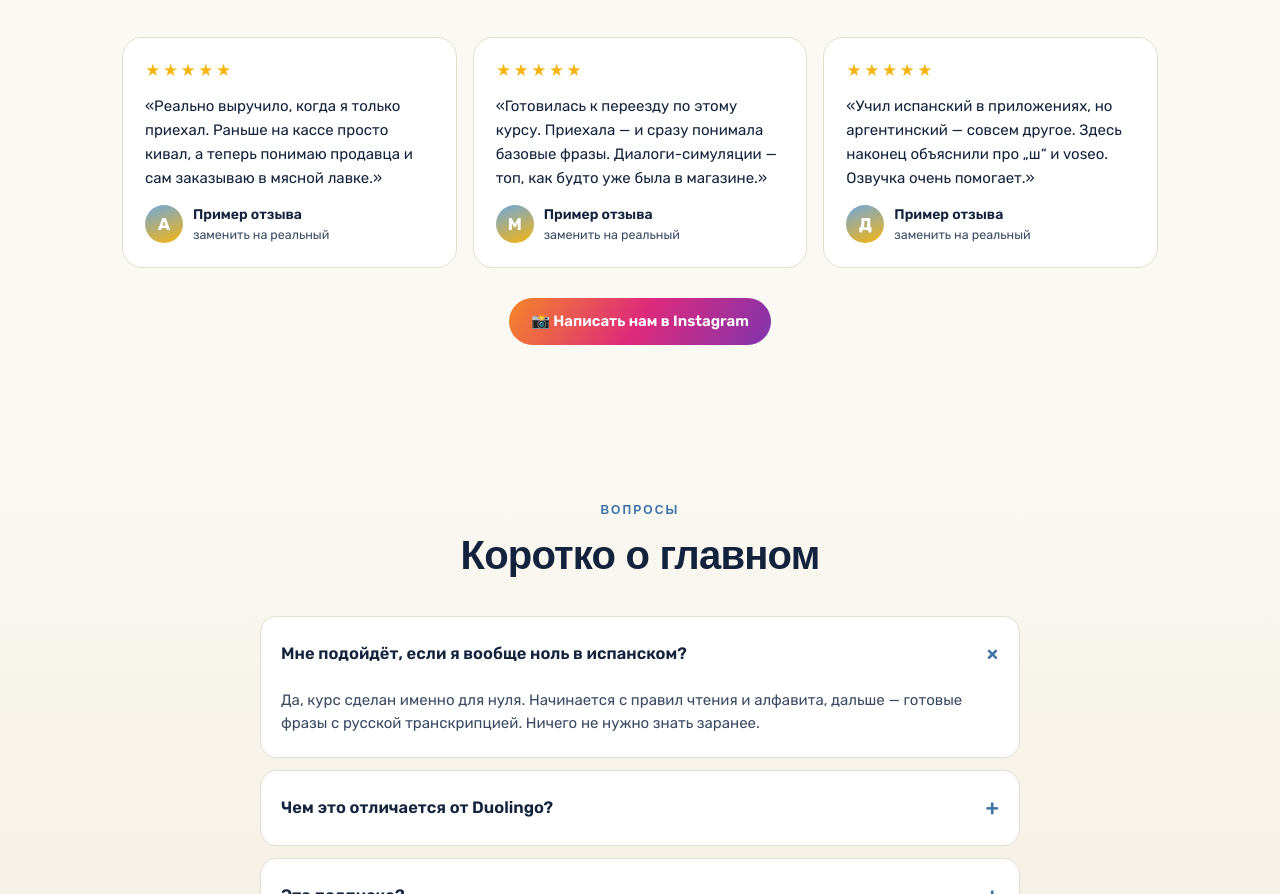
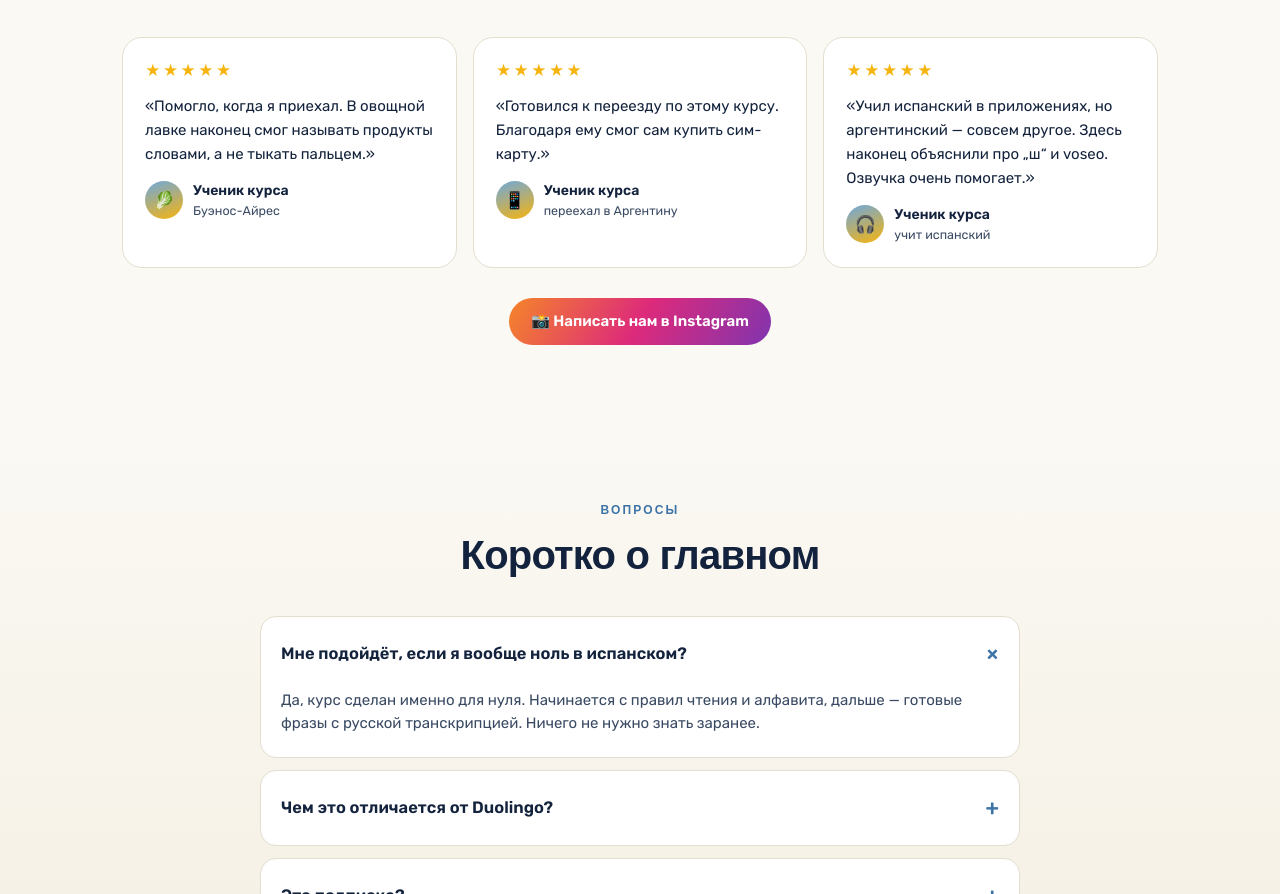
Before and after one commit to nikitazuzodo96-spec/hablaargentina, a plain HTML site: page index.html in a window 1280 px wide. Shown: the part 5158-6052 px from the top of the page. Drawn offline with Linux system fonts and the light colour scheme; a web font is replaced by a local one.

Commit message:
Add files via upload

```diff
--- a/index.html
+++ b/index.html
@@ -528,26 +528,26 @@
     <div class="rev-grid">
       <div class="rev">
         <div class="stars">★★★★★</div>
-        <p>«Реально выручило, когда я только приехал. Раньше на кассе просто кивал, а теперь понимаю продавца и сам заказываю в мясной лавке.»</p>
+        <p>«Помогло, когда я приехал. В овощной лавке наконец смог называть продукты словами, а не тыкать пальцем.»</p>
         <div class="who">
-          <div class="ava">А</div>
-          <div><div class="nm">Пример отзыва</div><div class="sub">заменить на реальный</div></div>
+          <div class="ava">🥬</div>
+          <div><div class="nm">Ученик курса</div><div class="sub">Буэнос-Айрес</div></div>
         </div>
       </div>
       <div class="rev">
         <div class="stars">★★★★★</div>
-        <p>«Готовилась к переезду по этому курсу. Приехала — и сразу понимала базовые фразы. Диалоги-симуляции — топ, как будто уже была в магазине.»</p>
+        <p>«Готовился к переезду по этому курсу. Благодаря ему смог сам купить сим-карту.»</p>
         <div class="who">
-          <div class="ava">М</div>
-          <div><div class="nm">Пример отзыва</div><div class="sub">заменить на реальный</div></div>
+          <div class="ava">📱</div>
+          <div><div class="nm">Ученик курса</div><div class="sub">переехал в Аргентину</div></div>
         </div>
       </div>
       <div class="rev">
         <div class="stars">★★★★★</div>
         <p>«Учил испанский в приложениях, но аргентинский — совсем другое. Здесь наконец объяснили про „ш“ и voseo. Озвучка очень помогает.»</p>
         <div class="who">
-          <div class="ava">Д</div>
-          <div><div class="nm">Пример отзыва</div><div class="sub">заменить на реальный</div></div>
+          <div class="ava">🎧</div>
+          <div><div class="nm">Ученик курса</div><div class="sub">учит испанский</div></div>
         </div>
       </div>
     </div>
```
